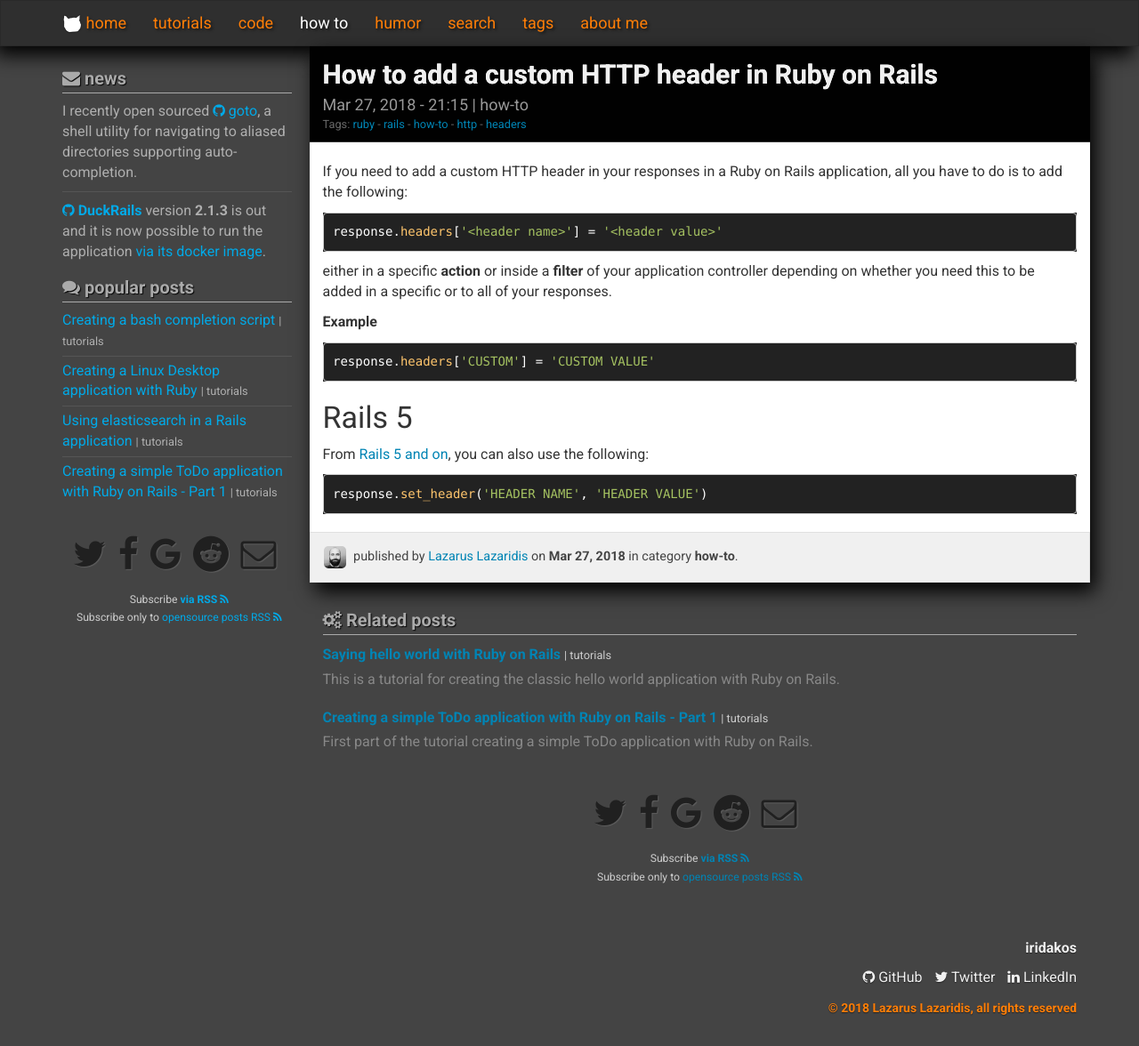
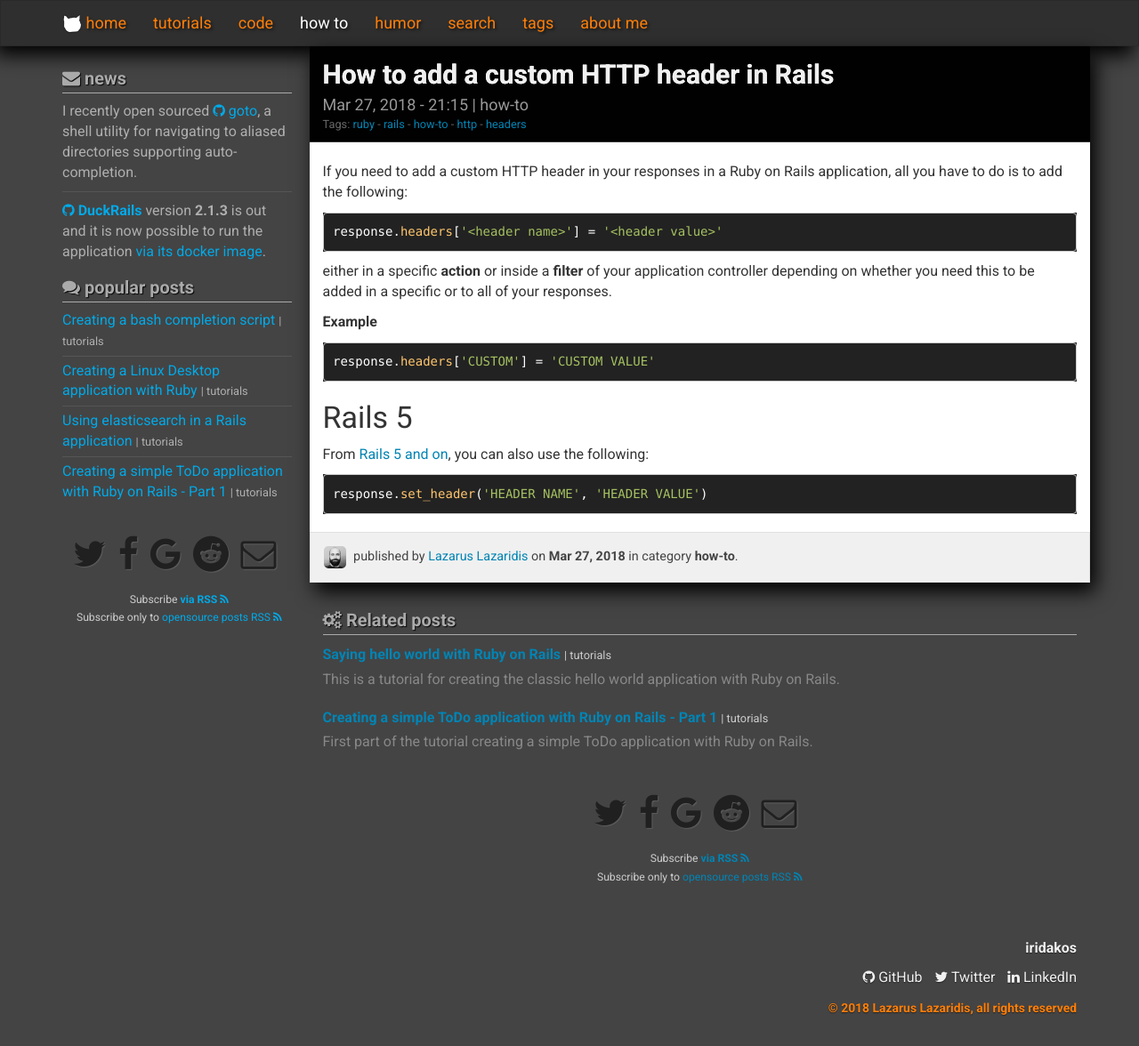
Before and after one commit to iridakos/iridakos.github.io, a Jekyll site: the page built from _posts/2018-03-28-custom-http-headers.markdown, in a window 1280 px wide. Shown: the whole page at 89% size. Built offline with Jekyll 4.4.1, drawn with Linux system fonts in a browser that asks for light colours; nearby versions of some CDN libraries; comment, search, counter and statistics services are not loaded.

Commit message:
Improve post SEO

```diff
--- a/_posts/2018-03-28-custom-http-headers.markdown
+++ b/_posts/2018-03-28-custom-http-headers.markdown
@@ -1,7 +1,7 @@
 ---
 layout: post
-title:  "How to add a custom HTTP header in Ruby on Rails"
-description: "Add a custom HTTP header in responses of a Ruby on Rails application."
+title:  "How to add a custom HTTP header in Rails"
+description: "Set custom HTTP headers in responses of a Ruby on Rails application."
 date:   2018-03-28 00:15:00 +0300
 image: "http://iridakos.com/assets/images/irida-grey.png"
 preview: "Add a custom HTTP header in responses of a Ruby on Rails application."
```
